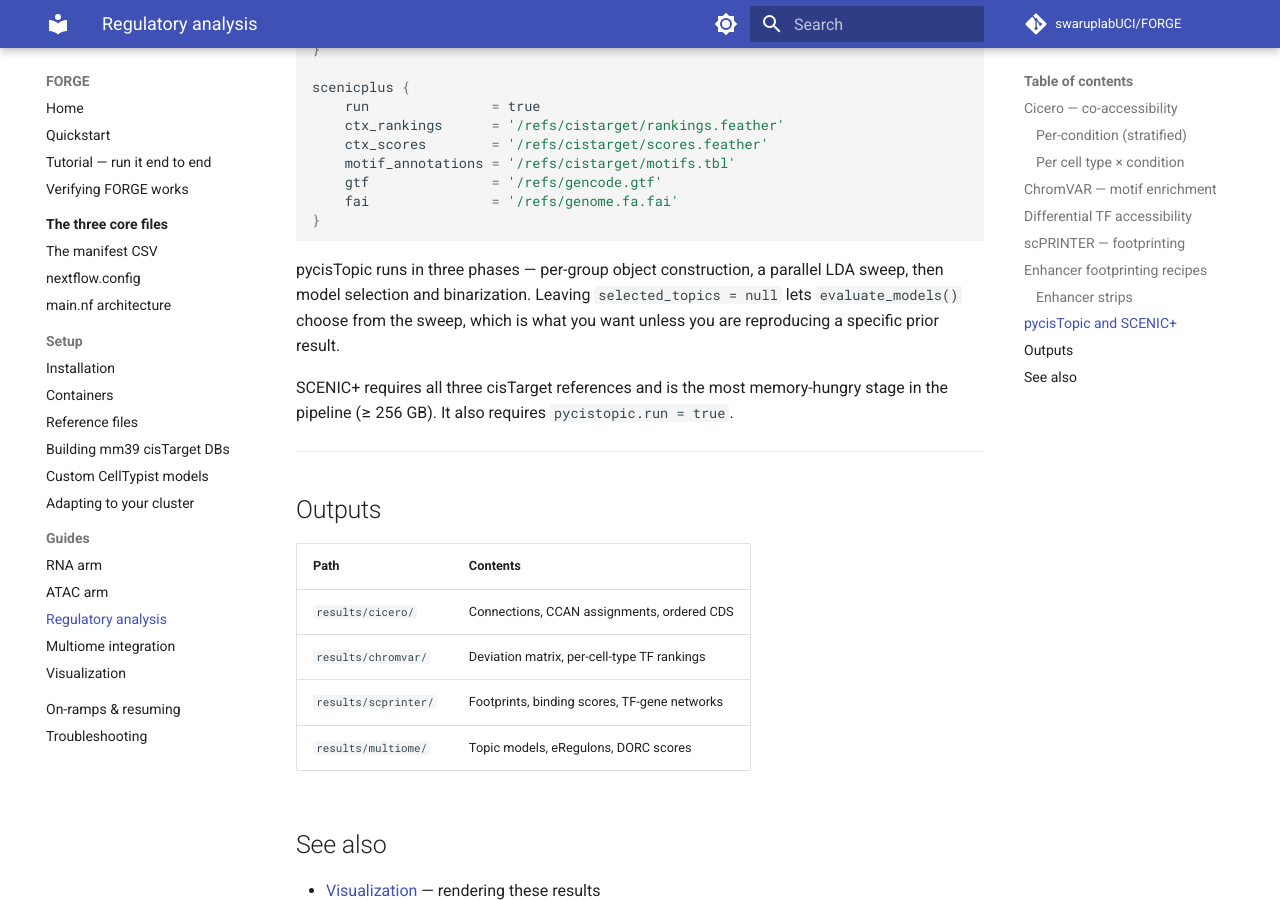
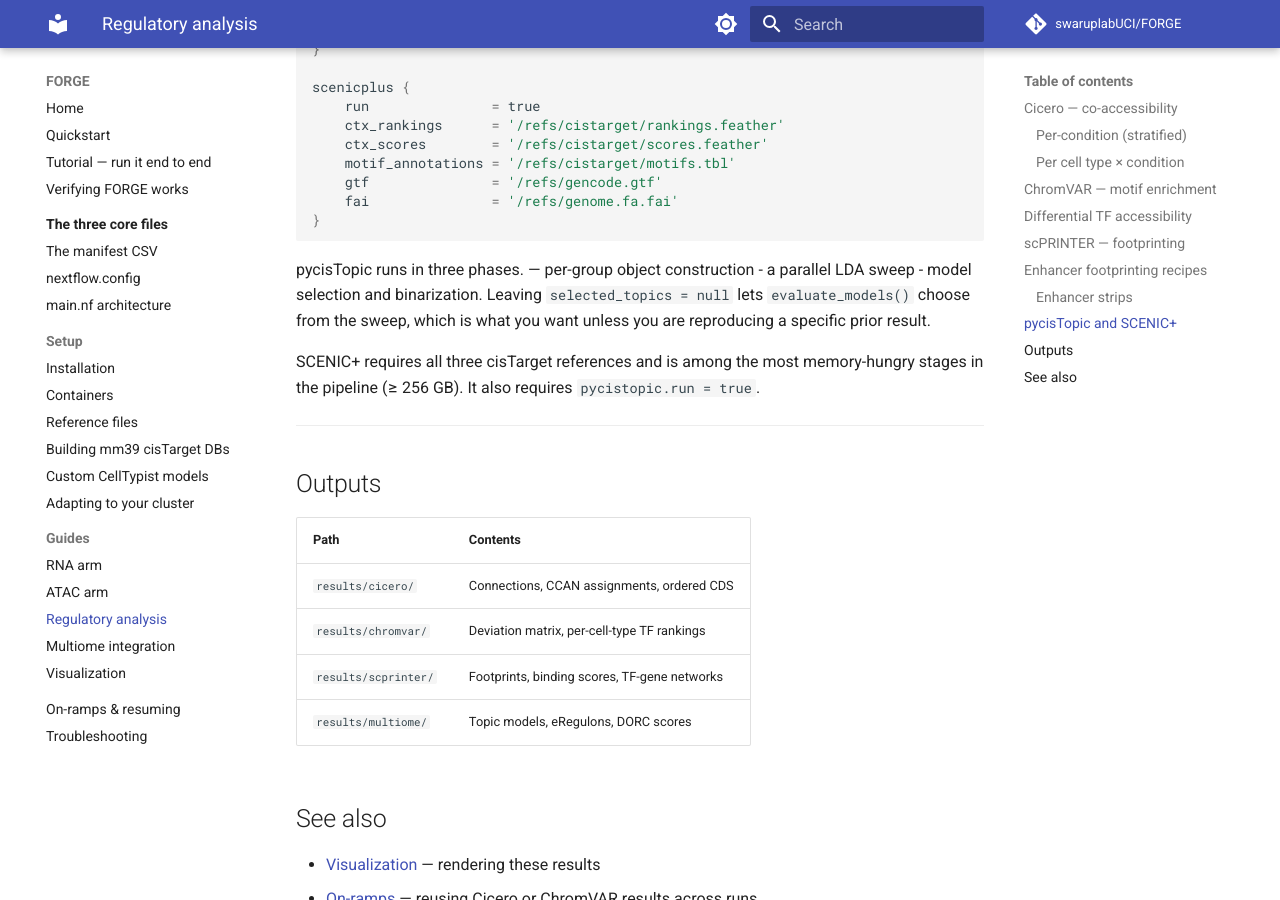
Before and after one commit to swaruplabUCI/FORGE, an MkDocs documentation site: the page built from docs/guides/regulatory.md, in a window 1280 px wide and 900 px high, scrolled down 4121 px. Built offline with MkDocs 1.6.1 and Material for MkDocs 9.7.7, drawn with Linux system fonts in a browser that asks for light colours; comment, search, counter and statistics services are not loaded.

Commit message:
Update regulatory.md

````diff
--- a/docs/guides/regulatory.md
+++ b/docs/guides/regulatory.md
@@ -199,13 +199,16 @@
 }
 ```
 
-pycisTopic runs in three phases — per-group object construction, a parallel LDA
-sweep, then model selection and binarization. Leaving `selected_topics = null`
+pycisTopic runs in three phases.
+— per-group object construction
+- a parallel LDA sweep
+- model selection and binarization.
+Leaving `selected_topics = null`
 lets `evaluate_models()` choose from the sweep, which is what you want unless you
 are reproducing a specific prior result.
 
-SCENIC+ requires all three cisTarget references and is the most memory-hungry
-stage in the pipeline (≥ 256 GB). It also requires `pycistopic.run = true`.
+SCENIC+ requires all three cisTarget references and is among the most memory-hungry
+stages in the pipeline (≥ 256 GB). It also requires `pycistopic.run = true`.
 
 ---
 
````
